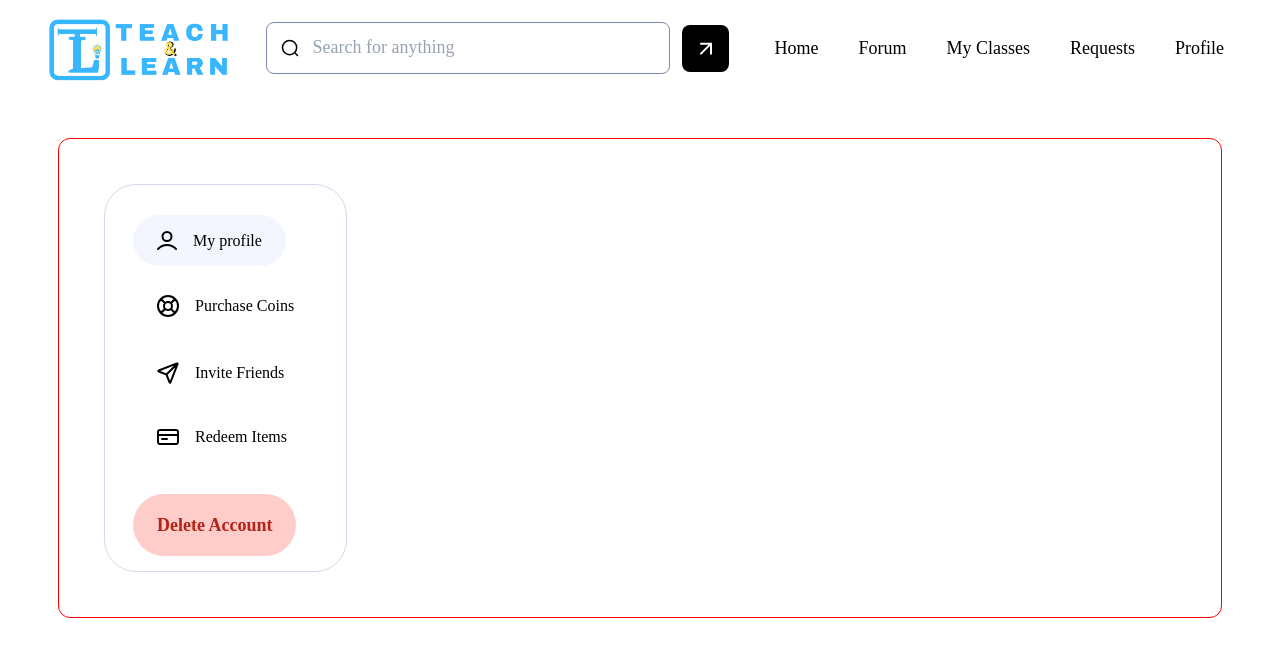
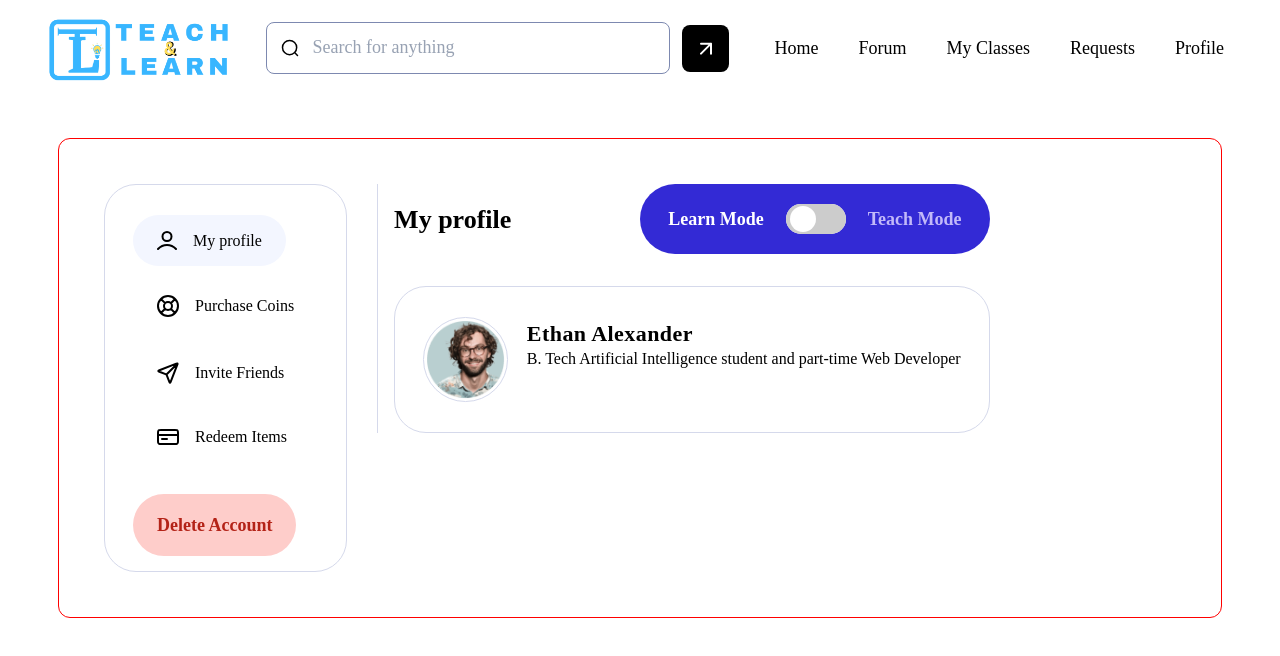
Before and after one commit to Garvit1809/teachnlearn, a React (Vite) app in the folder client/: page /me in a window 1280 px wide. Shown: the top 656 px of the page. Built offline with nearby package versions, Linux system fonts and the light colour scheme.

Commit message:
adding mode toggler

```diff
--- /dev/null
+++ b/client/src/components/profile-comp/inviteFriends.tsx
@@ -0,0 +1,11 @@
+import React from 'react'
+
+const InviteFriends = () => {
+  return (
+    <div>
+      invte
+    </div>
+  )
+}
+
+export default InviteFriends
--- /dev/null
+++ b/client/src/components/profile-comp/modeToggle.tsx
@@ -0,0 +1,96 @@
+import React, { useState } from "react";
+import styled from "styled-components";
+
+const Section = styled.div`
+  display: flex;
+  flex-direction: row;
+  /* justify-content: space-between; */
+  align-items: center;
+  padding: 20px 28px;
+  gap: 22px;
+  background: #332ad5;
+  border-radius: 61px;
+  color: white;
+`;
+
+interface ToggleCheckedProps {
+  isChecked: boolean;
+}
+
+const Slider = styled.span<ToggleCheckedProps>`
+  position: absolute;
+  cursor: pointer;
+
+  top: 0;
+  right: 0;
+  left: 0;
+  bottom: 0;
+  overflow: hidden;
+
+  background-color: #ccc;
+  border-radius: 25px;
+
+  &::before {
+    border-radius: 20px;
+    position: absolute;
+    content: "";
+    height: 26px;
+    width: 26px;
+    left: 4px;
+    bottom: 2px;
+    background-color: white;
+    transition: 0.4s;
+    transform: ${(props) => (props.isChecked ? "translateX(26px)" : "none")};
+  }
+`;
+
+const ToggleBtn = styled.label`
+  position: relative;
+  display: inline-block;
+  width: 60px;
+  height: 30px;
+  border-radius: 20px;
+  background-color: white;
+
+  input {
+    opacity: 0;
+    width: 0;
+    height: 0;
+  }
+`;
+
+const LearnText = styled.span<ToggleCheckedProps>`
+  color: ${(props) => (props.isChecked ? "#C2B9F9" : "#FFFFFF")};
+  transition: 0.5s;
+  font-weight: 600;
+  font-size: 18px;
+  line-height: 25px;
+`;
+
+const TeachText = styled.span<ToggleCheckedProps>`
+  transition: 0.5s;
+  color: ${(props) => (!props.isChecked ? "#C2B9F9" : "#FFFFFF")};
+  font-weight: 600;
+  font-size: 18px;
+  line-height: 25px;
+`;
+
+const ModeToggle = () => {
+  const [isChecked, setIsChecked] = useState(false);
+  return (
+    <Section>
+      <LearnText isChecked={isChecked}>Learn Mode</LearnText>
+      <ToggleBtn>
+        <input
+          type="radio"
+          checked={isChecked}
+          onClick={() => setIsChecked(!isChecked)}
+        />
+        <Slider className="slider" isChecked={isChecked} />
+      </ToggleBtn>
+      <TeachText isChecked={isChecked}>Teach Mode</TeachText>
+    </Section>
+  );
+};
+
+export default ModeToggle;
--- /dev/null
+++ b/client/src/components/profile-comp/myProfile.tsx
@@ -0,0 +1,122 @@
+import React from "react";
+import styled from "styled-components";
+
+import UserImg from "../../assets/userImg.png";
+import ModeToggle from "./modeToggle";
+
+const Section = styled.div`
+  /* border: 1px solid red; */
+  margin-left: 1rem;
+  /* width: */
+`;
+
+const Header = styled.div`
+    /* border: 1px solid red; */
+    display: flex;
+    align-items: center;
+    justify-content: space-between;
+`
+
+const Heading = styled.h3`
+  font-size: 26px;
+  line-height: 41px;
+  color: #000000;
+`;
+
+const UserContainer = styled.div`
+  box-sizing: border-box;
+
+  display: flex;
+  flex-direction: row;
+  /* justify-content: space-between; */
+  /* align-items: center; */
+  padding: 30px 28px;
+  gap: 1.2rem;
+  width: 100%;
+  margin-top: 2rem;
+
+  border: 1px solid #d5d9eb;
+  border-radius: 32px;
+
+  h4 {
+    font-weight: 700;
+    font-size: 22px;
+    line-height: 33px;
+    letter-spacing: 0.02em;
+    color: #000000;
+  }
+`;
+
+const ImageContainer = styled.div`
+  box-sizing: border-box;
+
+  width: 84.54px;
+  height: 84.54px;
+  padding: 2px;
+  border: 0.87156px solid #d5d9eb;
+  border-radius: 50%;
+
+  img {
+    width: 100%;
+    height: 100%;
+    border-radius: 50%;
+    display: block;
+  }
+`;
+
+const UserDetails = styled.div``;
+
+const ProfileStats = styled.div``;
+
+const ContactInfoCont = styled.div``;
+
+const AcademicCont = styled.div``;
+
+const userDetails = {
+  name: "Ethan Alexander",
+  // img: UserImg,
+  tagline:
+    "B. Tech Artificial Intelligence student and part-time Web Developer",
+  profileStats: {
+    taught: 24,
+    attended: 10,
+    rating: 4.3,
+    coins: 400,
+  },
+  contactInfo: {
+    userName: "ethanalex",
+    password: "234323454323",
+    email: "ethanalex@gmail.com",
+    phone: "9405619352",
+  },
+  academics: {
+    course: "",
+    interstedSub: [],
+    strongSub: [],
+    preferredLanguages: [],
+  },
+};
+
+const MyProfile = () => {
+  return (
+    <Section>
+        <Header>
+      <Heading>My profile</Heading>
+      <ModeToggle />
+        </Header>
+      <UserContainer>
+        <ImageContainer>
+          <img src={UserImg} alt="" />
+        </ImageContainer>
+        <UserDetails>
+          <h4>{userDetails.name}</h4>
+          <p>{userDetails.tagline}</p>
+        </UserDetails>
+      </UserContainer>
+      <ProfileStats></ProfileStats>
+      <ContactInfoCont></ContactInfoCont>
+    </Section>
+  );
+};
+
+export default MyProfile;
--- a/client/src/components/profile-comp/profileOptions.tsx
+++ b/client/src/components/profile-comp/profileOptions.tsx
@@ -1,6 +1,11 @@
 import React, { useState } from "react";
 import styled from "styled-components";
-import { Coins, Friends, MyProfile, Redeem } from "../general-components/svg";
+import {
+  CoinsIcon,
+  FriendsIcon,
+  MyProfileIcon,
+  RedeemIcon,
+} from "../general-components/svg";
 
 const Section = styled.div`
   box-sizing: border-box;
@@ -36,6 +41,7 @@ const MenuOptions = styled.div<menuOptionsProps>`
   cursor: pointer;
   font-size: 16px;
   background: ${(props) => (props.isSelected ? "#F3F6FF" : "none")};
+  transition: all 0.5s ease;
 `;
 
 const DeleteButton = styled.div`
@@ -55,34 +61,46 @@ const DeleteButton = styled.div`
 const profileOptions = [
   {
     option: "My profile",
-    label: "myProfile",
-    icon: <MyProfile />,
+    label: "MyProfile",
+    icon: <MyProfileIcon />,
   },
   {
     option: "Purchase Coins",
-    label: "purchaseCoins",
-    icon: <Coins />,
+    label: "PurchaseCoins",
+    icon: <CoinsIcon />,
   },
   {
     option: "Invite Friends",
-    label: "invite",
-    icon: <Friends />,
+    label: "InviteFriends",
+    icon: <FriendsIcon />,
   },
   {
     option: "Redeem Items",
     label: "redeem",
-    icon: <Redeem />,
+    icon: <RedeemIcon />,
   },
 ];
 
-const ProfileOptions = () => {
-  const [selectedOption, setSelectedOption] = useState("myProfile");
+interface optionsProps {
+  setSelectedLeftScreen: React.Dispatch<React.SetStateAction<string>>;
+}
+
+const ProfileOptions = ({ setSelectedLeftScreen }: optionsProps) => {
+  const [selectedOption, setSelectedOption] = useState("MyProfile");
+  const menuOptionHandler = (label: string) => {
+      setSelectedOption(label);
+      setSelectedLeftScreen(label);
+  };
   return (
     <Section>
       <Menu>
         {profileOptions.map((option, index) => {
           return (
-            <MenuOptions isSelected={selectedOption == option.label}>
+            <MenuOptions
+              key={index}
+              isSelected={selectedOption == option.label}
+              onClick={() => menuOptionHandler(option.label)}
+            >
               {option.icon}
               <span>{option.option}</span>
             </MenuOptions>
--- /dev/null
+++ b/client/src/components/profile-comp/purchaseCoins.tsx
@@ -0,0 +1,11 @@
+import React from 'react'
+
+const PurchaseCoins = () => {
+  return (
+    <div>
+      purchase
+    </div>
+  )
+}
+
+export default PurchaseCoins
--- a/client/src/pages/profile/profile.tsx
+++ b/client/src/pages/profile/profile.tsx
@@ -1,24 +1,49 @@
+import { useEffect, useState } from "react";
 import Navbar from "../../components/general-components/navbar";
 import ProfileOptions from "../../components/profile-comp/profileOptions";
 import styled from "styled-components";
+import MyProfile from "../../components/profile-comp/myProfile";
+import InviteFriends from "../../components/profile-comp/inviteFriends";
+import PurchaseCoins from "../../components/profile-comp/purchaseCoins";
 
 const Section = styled.div`
-  /* padding: 5rem; */
   border: 1px solid red;
-  /* background: #A6A6A6; */
   border-radius: 12px;
   padding: 45px;
   margin: 50px;
   display: flex;
-  /* align-items: ; */
+  gap: 30px;
+  align-items: flex-start;
+`;
+
+const ProfileContainer = styled.div`
+  border-left: 1px solid #d5d9eb;
 `;
 
 const Profile = () => {
+//   let rightScreen;
+  let rightScreen = <MyProfile />;
+  const [selectedLeftScreen, setSelectedLeftScreen] = useState("MyProfile");
+  useEffect(() => {
+    console.log(selectedLeftScreen);
+    if (selectedLeftScreen == "MyProfile") {
+      rightScreen = <MyProfile />;
+    } else if (selectedLeftScreen == "PurchaseCoins") {
+        console.log('ollolol');
+
+      rightScreen = <PurchaseCoins />;
+    } else if (selectedLeftScreen == "InviteFriends") {
+      rightScreen = <InviteFriends />;
+    }
+    // console.log(rightScreen);
+  }, [selectedLeftScreen]);
+
   return (
     <>
       <Navbar />
       <Section>
-        <ProfileOptions />
+        <ProfileOptions setSelectedLeftScreen={setSelectedLeftScreen} />
+        <ProfileContainer>{rightScreen}</ProfileContainer>
       </Section>
     </>
   );
```
Also changed, not shown: client/src/components/general-components/svg.tsx (+4 -6 lines), client/src/assets/userImg.png (added).
